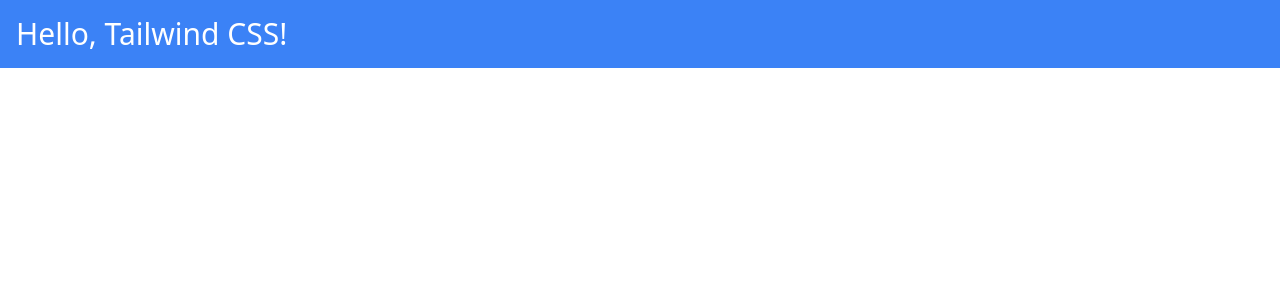
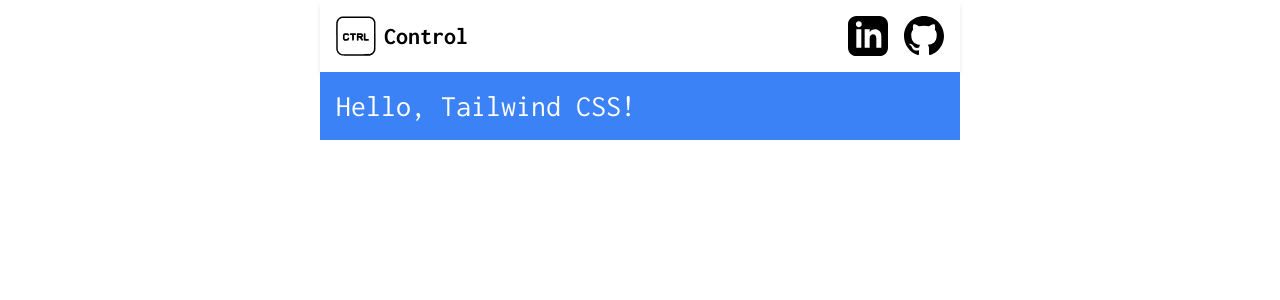
Before and after one commit to StijnWoestenborghs/control-limited, a React (Vite) app: page / in a window 1280 px wide. Shown: the top 300 px of the page. Built offline with nearby package versions, Linux system fonts and the light colour scheme.

Commit message:
inconsolata font

```diff
--- a/index.html
+++ b/index.html
@@ -5,6 +5,9 @@
     <link rel="icon" type="image/svg+xml" href="/ctrl-logo.svg" />
     <meta name="viewport" content="width=device-width, initial-scale=1.0" />
     <title>Control</title>
+    <link rel="preconnect" href="https://fonts.googleapis.com">
+    <link rel="preconnect" href="https://fonts.gstatic.com" crossorigin>
+    <link href="https://fonts.googleapis.com/css2?family=Inconsolata:wght@200..900&display=swap" rel="stylesheet">
   </head>
   <body>
     <!-- Root div for React app -->
--- a/src/App.jsx
+++ b/src/App.jsx
@@ -5,15 +5,16 @@
 
 function App() {
     return (
-        <Home />
-        // <>
-        //     <Router>
-        //         <Navbar />
-        //         <Routes>
-        //             <Route path='/' element={<Home />} />
-        //         </Routes>
-        //     </Router>
-        // </>
+        <>
+            <div className="mx-[4rem] sm:mx-[8rem] md:mx-[12rem] lg:mx-[16rem] xl:mx-[20rem] font-inconsolata">
+                <Router>
+                    <Navbar />
+                    <Routes>
+                        <Route path='/' element={<Home />} />
+                    </Routes>
+                </Router>
+            </div>
+        </>
     );
 }
 
--- a/src/components/Navbar.jsx
+++ b/src/components/Navbar.jsx
@@ -6,15 +6,15 @@
         <nav className="bg-white p-4 shadow-md">
             <div className="container mx-auto flex items-center">
                 <Link to="/" className="flex items-center space-x-2 text-2xl font-bold text-black">
-                    <img src={`/ctrl-logo.svg`} alt="Home" className="w-8 h-8" />
+                    <img src={`/ctrl-logo.svg`} alt="Home" className="w-10 h-10" />
                     <span>Control</span>
                 </Link>
                 <div className="flex ml-auto space-x-4">
                     <a href="https://www.linkedin.com/in/stijnwoestenborghs/" target="_blank" rel="noopener noreferrer">
-                        <img src={`/linkedin-logo.svg`} alt="LinkedIn" className="w-8 h-8" />
+                        <img src={`/linkedin-logo.svg`} alt="LinkedIn" className="w-10 h-10" />
                     </a>
                     <a href="https://github.com/StijnWoestenborghs" target="_blank" rel="noopener noreferrer">
-                        <img src={`/github-logo.svg`} alt="GitHub" className="w-100 h-100" />
+                        <img src={`/github-logo.svg`} alt="GitHub" className="w-10 h-10" />
                     </a>
                 </div>
             </div>
--- a/src/index.css
+++ b/src/index.css
@@ -1,3 +1,10 @@
 @tailwind base;
 @tailwind components;
 @tailwind utilities;
+
+@font-face {
+    font-family: 'inconsolata-font';
+    src: url('/fonts/inconsolata/Inconsolata-VariableFont_wdth,wght.ttf') format('truetype');
+    font-weight: normal;
+    font-style: normal;
+}
--- a/tailwind.config.js
+++ b/tailwind.config.js
@@ -2,7 +2,11 @@
   content: ["./public/index.html", "./src/**/*.{js,jsx,ts,tsx}"],
   darkMode: "media", // or 'class'
   theme: {
-    extend: {},
+    extend: {
+      fontFamily: {
+        inconsolata: ['Inconsolata', 'monospace'],
+      },
+    },
   },
   variants: {
     extend: {},
```
